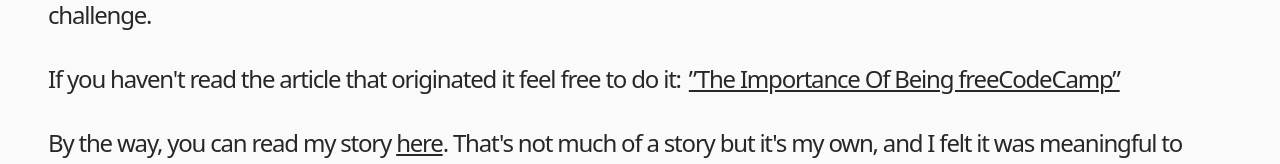
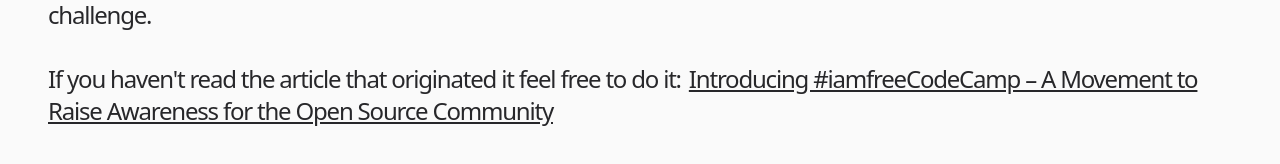
Before and after one commit to varun-tiwari/iamfreecodecamp, a Next.js app: page / in a window 1280 px wide. Shown: the part 535-699 px from the top of the page. Built offline with nearby package versions, Linux system fonts and the light colour scheme.

Commit message:
fixed article link

```diff
--- a/pages/index.js
+++ b/pages/index.js
@@ -39,10 +39,11 @@
             do it:
             <a
               className="underline hover:no-underline px-2"
-              href="https://www.freecodecamp.org/news/p/fb5041e9-b097-4baf-ba5e-88b7a8043e2a/"
+              href="https://blog.eduardovedes.com/introducing-iamfreecodecamp-a-movement-to-raise-awareness-for-the-open-source-community"
               target="_blank"
               rel="noreferrer noopener">
-              &rdquo;The Importance Of Being freeCodeCamp&rdquo;
+              Introducing #iamfreeCodeCamp – A Movement to Raise Awareness for
+              the Open Source Community
             </a>
           </div>
           <div className="pt-8">
```
